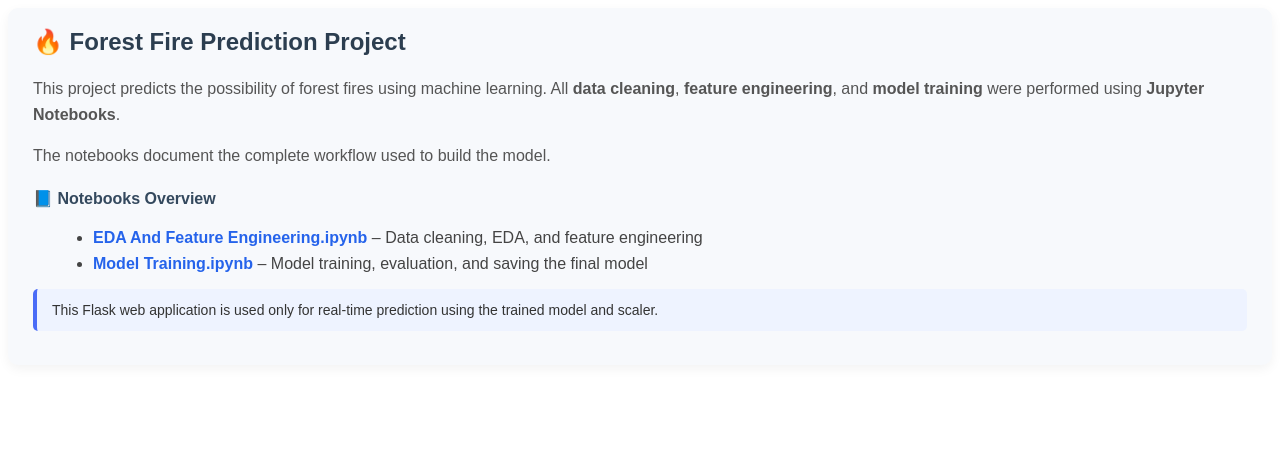
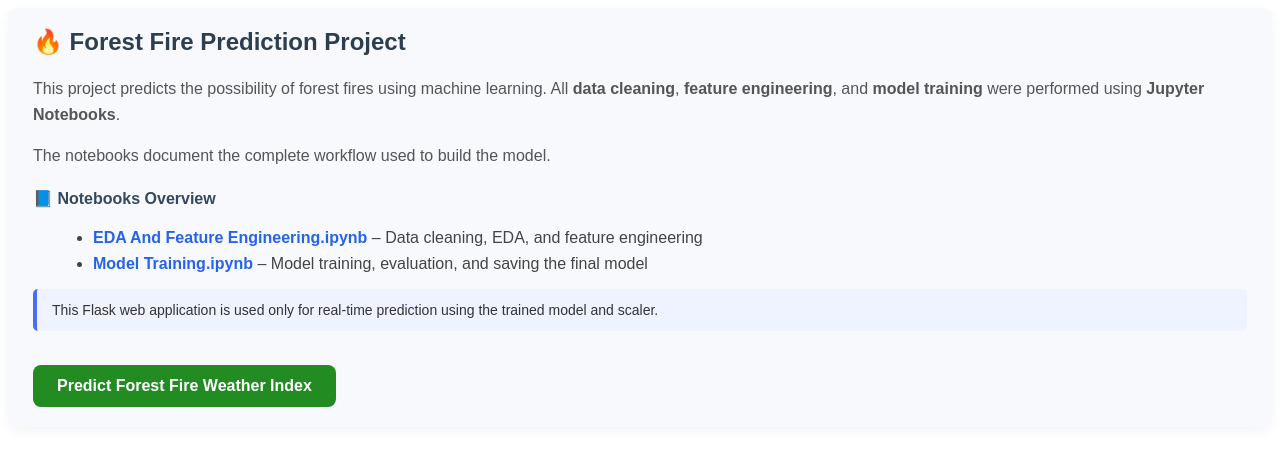
Before and after one commit to shammi00/forest-fire-prediction, a Flask app: page / in a window 1280 px wide. Shown: the top 468 px of the page. Run offline with Flask 3, Linux system fonts and the light colour scheme; parts of the project's set-up code (start-up, migrations or seed data) failed here and were passed over.

Commit message:
Add prediction button for Forest Fire Weather Index

```diff
--- a/templates/home.html
+++ b/templates/home.html
@@ -48,6 +48,11 @@
     This Flask web application is used only for real-time prediction
     using the trained model and scaler.
   </p>
+
+<a href="{{ url_for('model') }}" class="predict-button">
+    Predict Forest Fire Weather Index
+</a>
+
 </div>
 
 </body>
```
